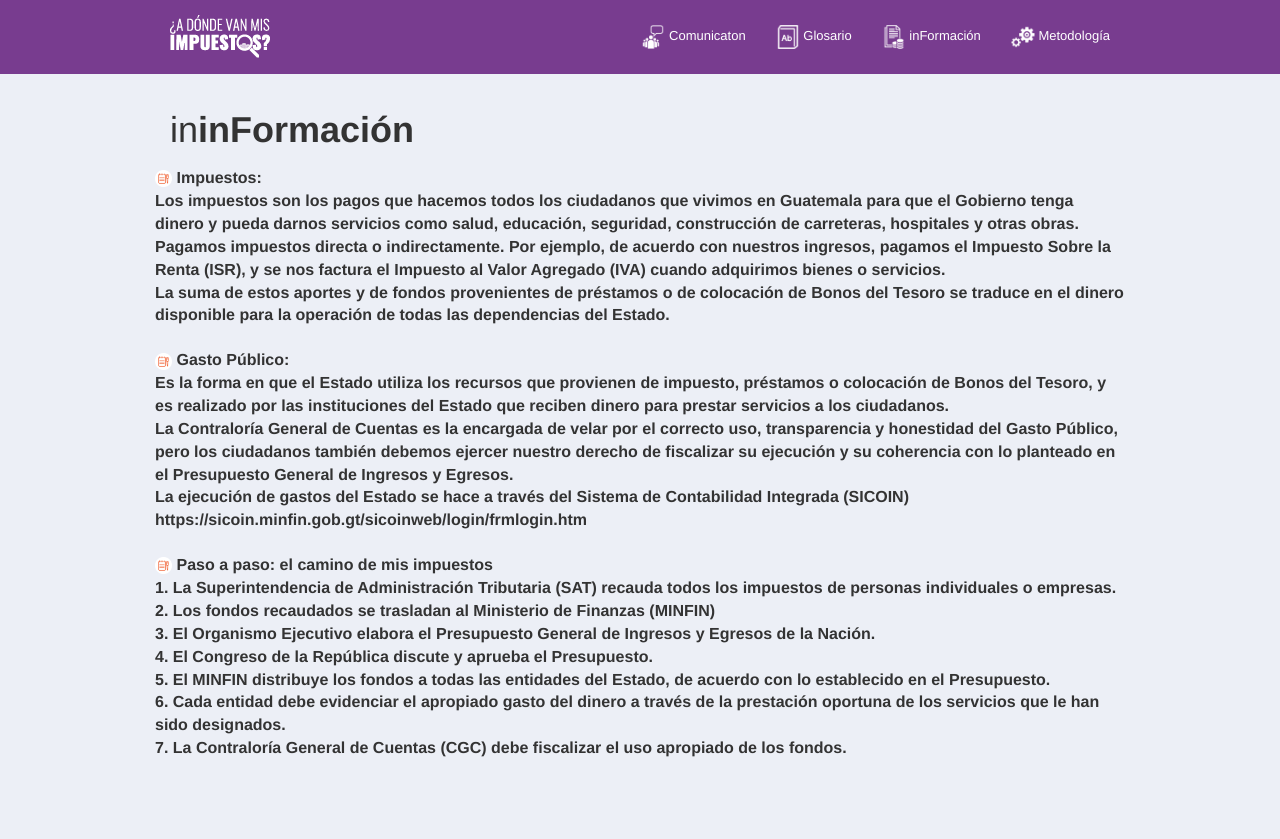
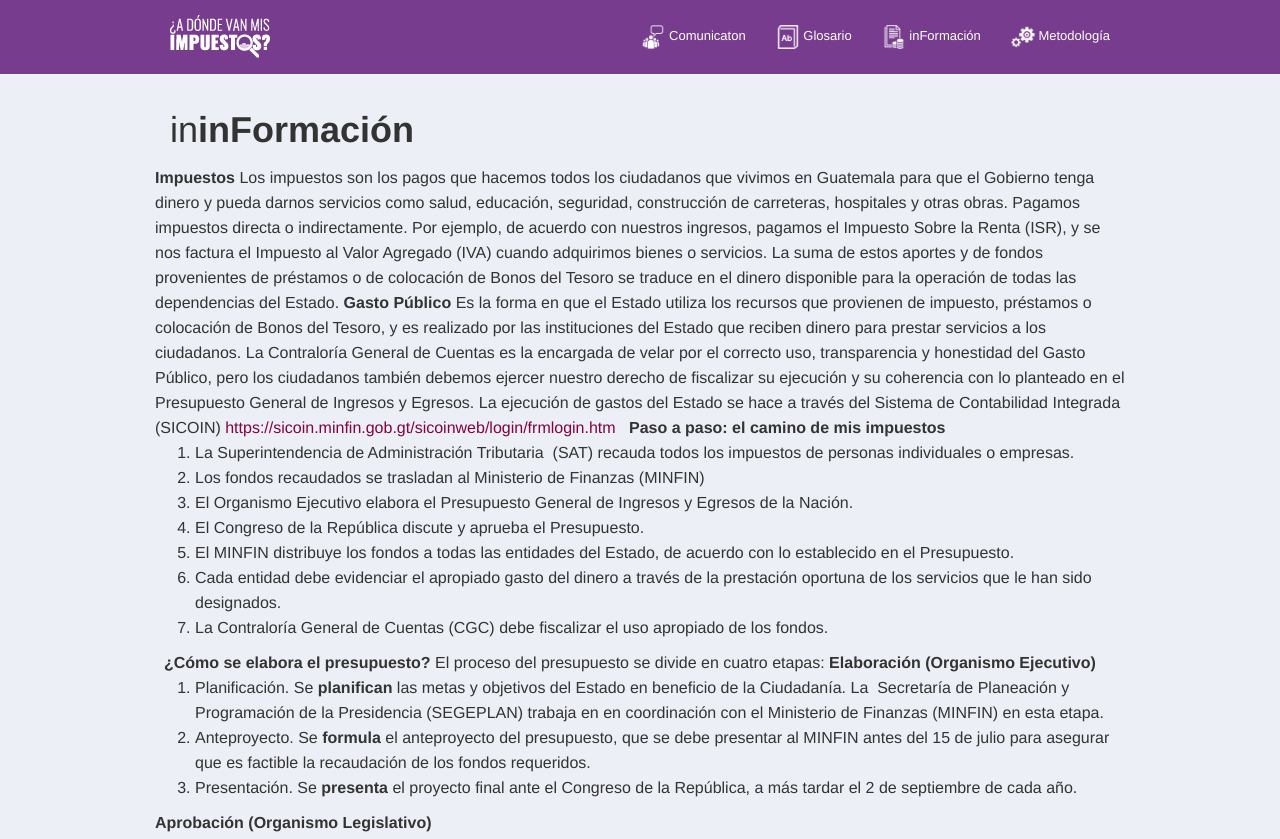
Before and after one commit to jherreragt/MiGuatemala.org, a Jekyll site: the page built from inFormacion.html, in a window 1280 px wide and 1400 px high. Shown: the top 839 px of the window. Built offline with Jekyll 4.4.1, drawn with Linux system fonts in a browser that asks for light colours; nearby versions of some CDN libraries; some web fonts are replaced; some of the changed text lies outside the part shown.

Commit message:
Update inFormacion.html

```diff
--- a/inFormacion.html
+++ b/inFormacion.html
@@ -4,32 +4,82 @@
 ---
 <h1 class="page-title"><br>in<b>inFormación<b></h1>
 <div class="row spaced">
-  <dl>
-    <img src="img/ÍCONOS/ICONOS-35.png" style="height: 17px; width: 17px;"> <b>Impuestos:</b></h2>
-    <dd>
-      Los impuestos son los pagos que hacemos todos los ciudadanos que vivimos en Guatemala para que el Gobierno tenga dinero y pueda darnos servicios como salud, educación, seguridad, construcción de carreteras, hospitales y otras obras.
-      <br>Pagamos impuestos directa o indirectamente. Por ejemplo, de acuerdo con nuestros ingresos, pagamos el Impuesto Sobre la Renta (ISR), y se nos factura el Impuesto al Valor Agregado (IVA) cuando adquirimos bienes o servicios.
-      <br>La suma de estos aportes y de fondos provenientes de préstamos o de colocación de Bonos del Tesoro se traduce en el dinero disponible para la operación de todas las dependencias del Estado.
-      <br>
-  </dl>
-  <dl>
-    <img src="img/ÍCONOS/ICONOS-35.png" style="height: 17px; width: 17px;"> <b>Gasto Público:</b></h2>
-    <dd>
-      Es la forma en que el Estado utiliza los recursos que provienen de impuesto, préstamos o colocación de Bonos del Tesoro, y es realizado por las instituciones del Estado que reciben dinero para prestar servicios a los ciudadanos.
-      <br>La Contraloría General de Cuentas es la encargada de velar por el correcto uso, transparencia y honestidad del Gasto Público, pero los ciudadanos también debemos ejercer nuestro derecho de fiscalizar su ejecución y su coherencia con lo planteado en el Presupuesto General de Ingresos y Egresos.
-      <br>La ejecución de gastos del Estado se hace a través del Sistema de Contabilidad Integrada (SICOIN) https://sicoin.minfin.gob.gt/sicoinweb/login/frmlogin.htm
-      <br>
-    </dd>
-  </dl>
-  <dl>
-    <img src="img/ÍCONOS/ICONOS-35.png" style="height: 17px; width: 17px;"> <b>Paso a paso: el camino de mis impuestos</b></h2>
-    <dd>
-        1. La Superintendencia de Administración Tributaria  (SAT) recauda todos los impuestos de personas individuales o empresas.
-        <br>2. Los fondos recaudados se trasladan al Ministerio de Finanzas (MINFIN)
-        <br>3. El Organismo Ejecutivo elabora el Presupuesto General de Ingresos y Egresos de la Nación.
-        <br>4. El Congreso de la República discute y aprueba el Presupuesto.
-        <br>5. El MINFIN distribuye los fondos a todas las entidades del Estado, de acuerdo con lo establecido en el Presupuesto.
-        <br>6. Cada entidad debe evidenciar el apropiado gasto del dinero a través de la prestación oportuna de los servicios que le han sido designados.
-        <br>7. La Contraloría General de Cuentas (CGC) debe fiscalizar el uso apropiado de los fondos.
-    </dd>
-  </dl>
+
+<b>Impuestos</b>
+
+      <span style="font-weight: 400;">Los impuestos son los pagos que hacemos todos los ciudadanos que vivimos en Guatemala para que el Gobierno tenga dinero y pueda darnos servicios como salud, educación, seguridad, construcción de carreteras, hospitales y otras obras. </span>
+
+      <span style="font-weight: 400;">Pagamos impuestos directa o indirectamente. Por ejemplo, de acuerdo con nuestros ingresos, pagamos el Impuesto Sobre la Renta (ISR), y se nos factura el Impuesto al Valor Agregado (IVA) cuando adquirimos bienes o servicios. </span>
+
+      <span style="font-weight: 400;">La suma de estos aportes y de fondos provenientes de préstamos o de colocación de Bonos del Tesoro se traduce en el dinero disponible para la operación de todas las dependencias del Estado. </span>
+
+      <b>Gasto Público</b>
+
+      <span style="font-weight: 400;">Es la forma en que el Estado utiliza los recursos que provienen de impuesto, préstamos o colocación de Bonos del Tesoro, y es realizado por las instituciones del Estado que reciben dinero para prestar servicios a los ciudadanos. </span>
+
+      <span style="font-weight: 400;">La Contraloría General de Cuentas es la encargada de velar por el correcto uso, transparencia y honestidad del Gasto Público, pero los ciudadanos también debemos ejercer nuestro derecho de fiscalizar su ejecución y su coherencia con lo planteado en el Presupuesto General de Ingresos y Egresos. </span>
+
+      <span style="font-weight: 400;">La ejecución de gastos del Estado se hace a través del Sistema de Contabilidad Integrada (SICOIN) </span><a href="https://sicoin.minfin.gob.gt/sicoinweb/login/frmlogin.htm"><span style="font-weight: 400;">https://sicoin.minfin.gob.gt/sicoinweb/login/frmlogin.htm</span></a>
+
+      &nbsp;
+
+      <b>Paso a paso: el camino de mis impuestos</b>
+      <ol>
+      	<li style="font-weight: 400;"><span style="font-weight: 400;">La Superintendencia de Administración Tributaria  (SAT) recauda todos los impuestos de personas individuales o empresas.</span></li>
+      	<li style="font-weight: 400;"><span style="font-weight: 400;">Los fondos recaudados se trasladan al Ministerio de Finanzas (MINFIN)</span></li>
+      	<li style="font-weight: 400;"><span style="font-weight: 400;">El Organismo Ejecutivo elabora el Presupuesto General de Ingresos y Egresos de la Nación. </span></li>
+      	<li style="font-weight: 400;"><span style="font-weight: 400;">El Congreso de la República discute y aprueba el Presupuesto.</span></li>
+      	<li style="font-weight: 400;"><span style="font-weight: 400;">El MINFIN distribuye los fondos a todas las entidades del Estado, de acuerdo con lo establecido en el Presupuesto.</span></li>
+      	<li style="font-weight: 400;"><span style="font-weight: 400;">Cada entidad debe evidenciar el apropiado gasto del dinero a través de la prestación oportuna de los servicios que le han sido designados.</span></li>
+      	<li style="font-weight: 400;"><span style="font-weight: 400;">La Contraloría General de Cuentas (CGC) debe fiscalizar el uso apropiado de los fondos.</span></li>
+      </ol>
+      &nbsp;
+
+      <b>¿Cómo se elabora el presupuesto?</b>
+
+      <span style="font-weight: 400;">El proceso del presupuesto se divide en cuatro etapas: </span>
+
+      <b>Elaboración (Organismo Ejecutivo)</b>
+      <ol>
+      	<li style="font-weight: 400;"><span style="font-weight: 400;">Planificación. Se </span><b>planifican</b><span style="font-weight: 400;"> las metas y objetivos del Estado en beneficio de la Ciudadanía. La  Secretaría de Planeación y Programación de la Presidencia (SEGEPLAN) trabaja en en coordinación con el Ministerio de Finanzas (MINFIN) en esta etapa. </span></li>
+      	<li style="font-weight: 400;"><span style="font-weight: 400;">Anteproyecto. Se </span><b>formula</b><span style="font-weight: 400;"> el anteproyecto del presupuesto, que se debe presentar al MINFIN antes del 15 de julio para asegurar que es factible la recaudación de los fondos requeridos.</span></li>
+      	<li style="font-weight: 400;"><span style="font-weight: 400;">Presentación. Se </span><b>presenta </b><span style="font-weight: 400;">el proyecto final ante el Congreso de la República, a más tardar el 2 de septiembre de cada año. </span></li>
+      </ol>
+      <b>Aprobación (Organismo Legislativo)</b>
+      <ol>
+      	<li style="font-weight: 400;"><span style="font-weight: 400;">Forma. La Comisión de Finanzas está a cargo de</span><b> revisar los requerimientos y escuchar a las instituciones </b><span style="font-weight: 400;">para argumentar sus peticiones. #ReformasYa: Regularmente estas reuniones se hacen a puerta cerrada y dan lugar a negociaciones donde se reasignan fondos y obras a cambio de favores políticos. </span></li>
+      	<li style="font-weight: 400;"><span style="font-weight: 400;">Conclusión. El pleno del Congreso se reúne para decidir si aprueba la propuesta. De no aprobarse, se utiliza el mismo presupuesto del periodo anterior. </span></li>
+      	<li style="font-weight: 400;"><span style="font-weight: 400;">Tiempo. El Congreso de la República debe </span><b>aprobar</b><span style="font-weight: 400;"> el Presupuesto a más tardar el 30 de noviembre de cada año.</span></li>
+      </ol>
+      <b>Ejecución </b>
+      <ol>
+      	<li style="font-weight: 400;"><span style="font-weight: 400;">De acuerdo con el Presupuesto aprobado, cada institución recibe trimestralmente la cantidad de dinero asignada para garantizar su funcionamiento, en beneficio de los ciudadanos.</span></li>
+      </ol>
+      <b>Fiscalización </b>
+      <ol>
+      	<li style="font-weight: 400;"><span style="font-weight: 400;">Seguimiento. Las instituciones deben comparar los resultados de lo ejecutado en relación con las metas y objetivos que establecieron durante la planeación. </span></li>
+      	<li style="font-weight: 400;"><span style="font-weight: 400;">Evaluación. Se revisan, corrigen y mejoran las acciones de cada institución para asegurar el cumplimiento de las metas.</span></li>
+      	<li style="font-weight: 400;"><span style="font-weight: 400;">Liquidación. Cada entidad debe entregar un informe respaldando sus gastos ante la Contraloría General de Cuentas (CGC). </span></li>
+      	<li style="font-weight: 400;"><span style="font-weight: 400;">Rendición de Cuentas. La CGC  elabora un informe final con toda la documentación presentada por las instituciones y lo presenta al Congreso de la República para aprobación.</span></li>
+      </ol>
+      &nbsp;
+
+      <b>FAQS: </b>
+
+      <b>¿Por qué es importante saber qué hacen con los impuestos?</b>
+
+      <span style="font-weight: 400;">Como ciudadanos tenemos la</span><b> obligación</b><span style="font-weight: 400;"> de pagar impuestos, pero también tenemos el </span><b>derecho </b><span style="font-weight: 400;">de saber si los recursos se utilizan apropiadamente para beneficio de los ciudadanos guatemaltecos.  </span>
+
+      &nbsp;
+
+      <b>¿Cómo podemos ejercer nuestro derecho? </b>
+
+      <span style="font-weight: 400;">Podemos visitar las </span><b>Unidades de Acceso a la Información Pública</b><span style="font-weight: 400;">, en las diferentes instituciones del Gobierno. En el Ministerio de Finanzas, la Unidad de Acceso a  la Información se encuentra en el primer nivel. </span>
+
+      <span style="font-weight: 400;">Si en algún caso te niegan la información, puedes pedirla según el proceso explicado en la </span><b>Ley de Acceso a la Información Pública</b><span style="font-weight: 400;">. Las instituciones tienen la obligación de entregar la información sobre sus gastos. </span>
+
+      &nbsp;
+
+      <span style="font-weight: 400;">En caso de duda, puedes comunicarte con nosotros a </span><a href="mailto:info@redciudadana.org.gt"><span style="font-weight: 400;">info@redciudadana.org.gt</span></a>
+
+</dl>
```
